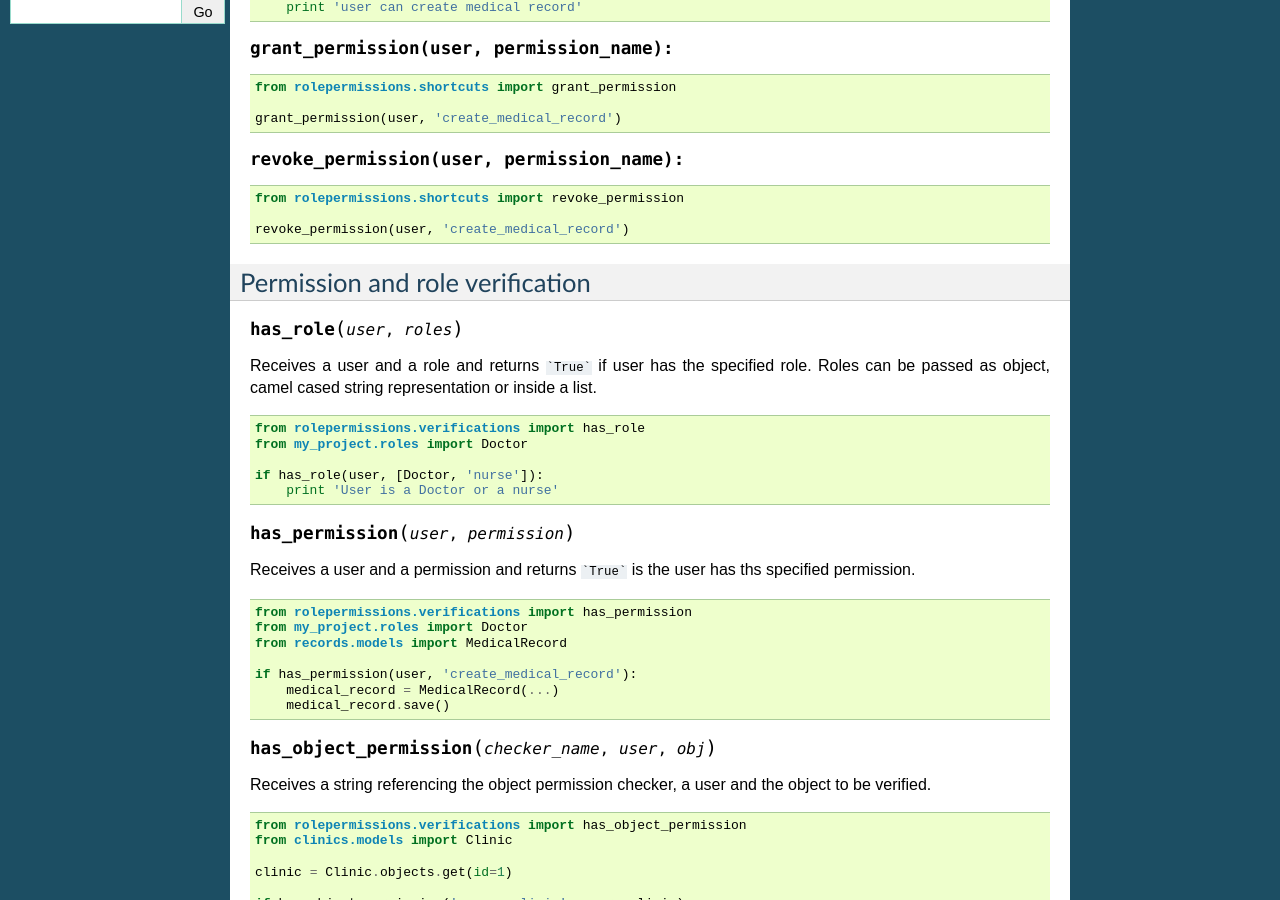
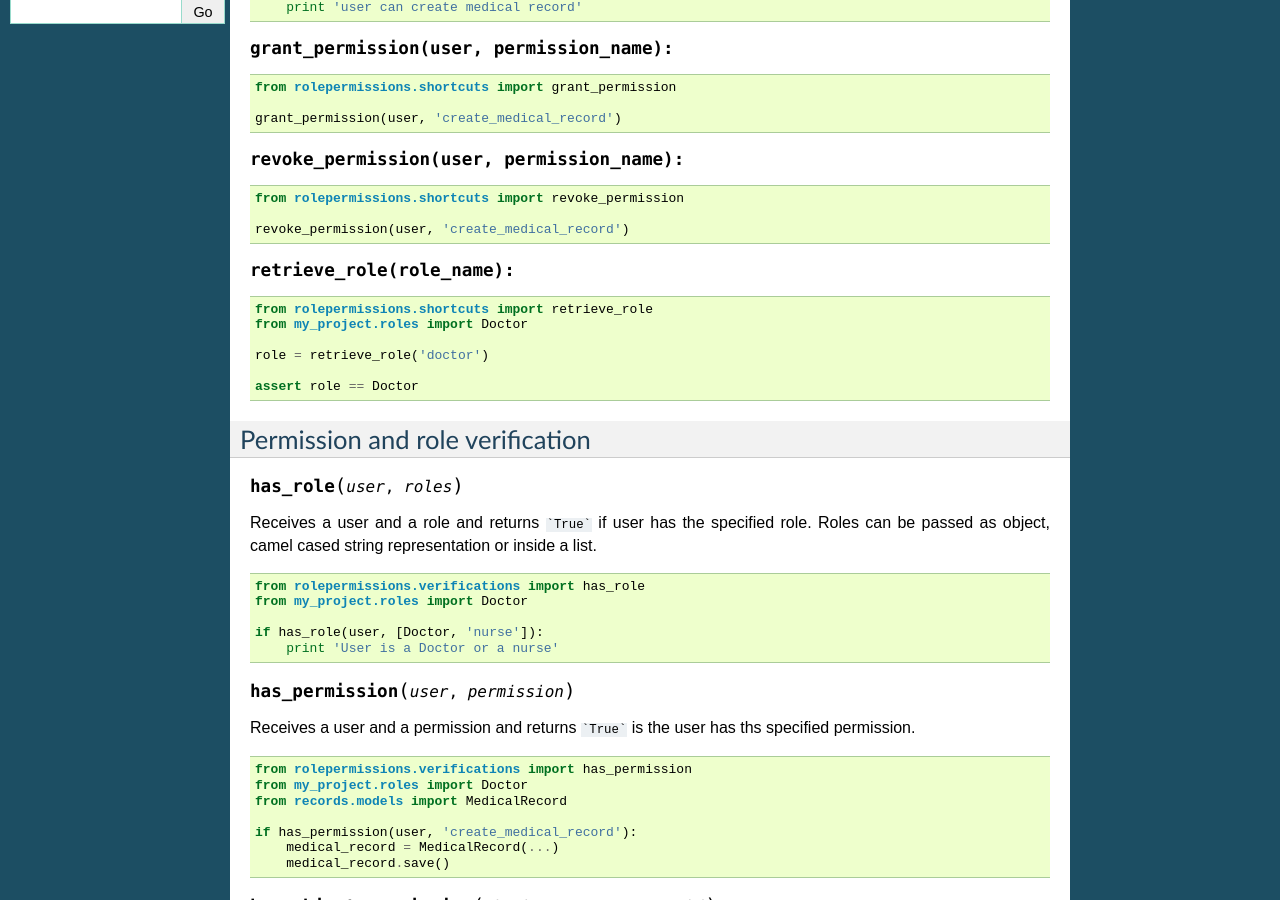
Before and after one commit to vintasoftware/django-role-permissions, a Sphinx documentation site: the page built from docs/functions.rst, in a window 1280 px wide and 900 px high, scrolled down 445 px. Built offline with Sphinx 7.4.7, drawn with Linux system fonts in a browser that asks for light colours.

Commit message:
implementing retrieve_role shortcut

```diff
--- a/docs/functions.rst
+++ b/docs/functions.rst
@@ -43,6 +43,17 @@ permission is granted or not.
     from rolepermissions.shortcuts import revoke_permission
 
     revoke_permission(user, 'create_medical_record')
+
+.. function:: retrieve_role(role_name):
+
+.. code-block:: python
+
+    from rolepermissions.shortcuts import retrieve_role
+    from my_project.roles import Doctor
+
+    role = retrieve_role('doctor')
+
+    assert role == Doctor
 
 Permission and role verification
 ================================
```
Also changed, not shown: 2 other files.
